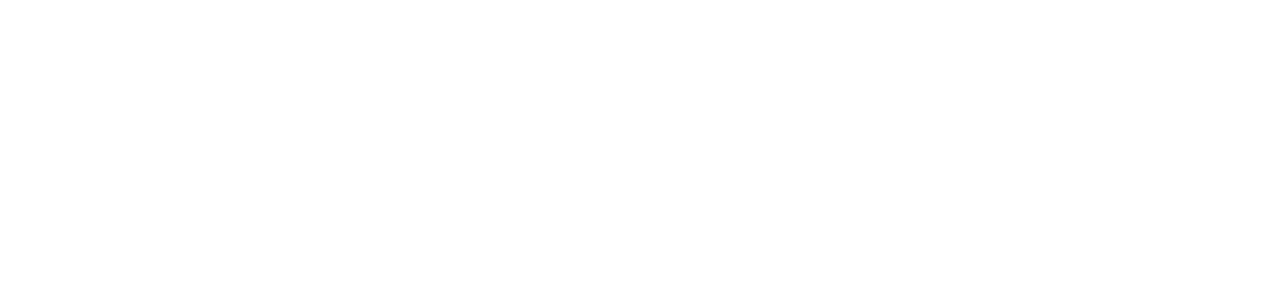
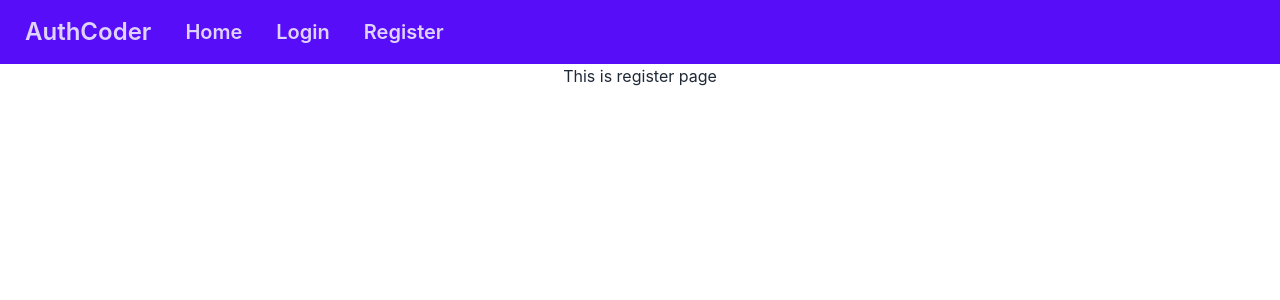
Before and after one commit to mdhelaluddinbd/auth-router-context, a React (Create React App) app: page /register in a window 1280 px wide. Shown: the top 300 px of the page. Built offline with nearby package versions, Linux system fonts and the light colour scheme.

Commit message:
Home ,Login and Register router configuration  done

```diff
--- /dev/null
+++ b/src/Components/Header.js
@@ -0,0 +1,17 @@
+import React from "react";
+import { Link } from "react-router-dom";
+
+const Header = () => {
+  return (
+    <div>
+      <div className="navbar bg-primary text-primary-content">
+        <Link className="btn btn-ghost normal-case text-2xl" to={"/"}>AuthCoder</Link>
+        <Link className="btn btn-ghost normal-case text-xl" to={"/"}>Home</Link>
+        <Link className="btn btn-ghost normal-case text-xl" to={"/login"}>Login</Link>
+        <Link className="btn btn-ghost normal-case text-xl" to={"/register"}>Register</Link>
+      </div>
+    </div>
+  );
+};
+
+export default Header;
--- /dev/null
+++ b/src/Components/Home.js
@@ -0,0 +1,11 @@
+import React from 'react';
+
+const Home = () => {
+    return (
+        <div>
+            <h1>This is Home</h1>
+        </div>
+    );
+};
+
+export default Home;
--- /dev/null
+++ b/src/Components/Layout/Main.js
@@ -0,0 +1,14 @@
+import React from 'react';
+import Header from '../Header';
+import { Outlet } from 'react-router-dom';
+
+const Main = () => {
+    return (
+        <div>
+            <Header></Header>
+            <Outlet></Outlet>
+        </div>
+    );
+};
+
+export default Main;
--- /dev/null
+++ b/src/Components/Login.js
@@ -0,0 +1,11 @@
+import React from 'react';
+
+const Login = () => {
+    return (
+        <div>
+            <h1>This is login page</h1>
+        </div>
+    );
+};
+
+export default Login;
--- /dev/null
+++ b/src/Components/Register.js
@@ -0,0 +1,11 @@
+import React from 'react';
+
+const Register = () => {
+    return (
+        <div>
+            <h1>This is register page</h1>
+        </div>
+    );
+};
+
+export default Register;
```
Also changed, not shown: src/App.js (+26 -2 lines).
